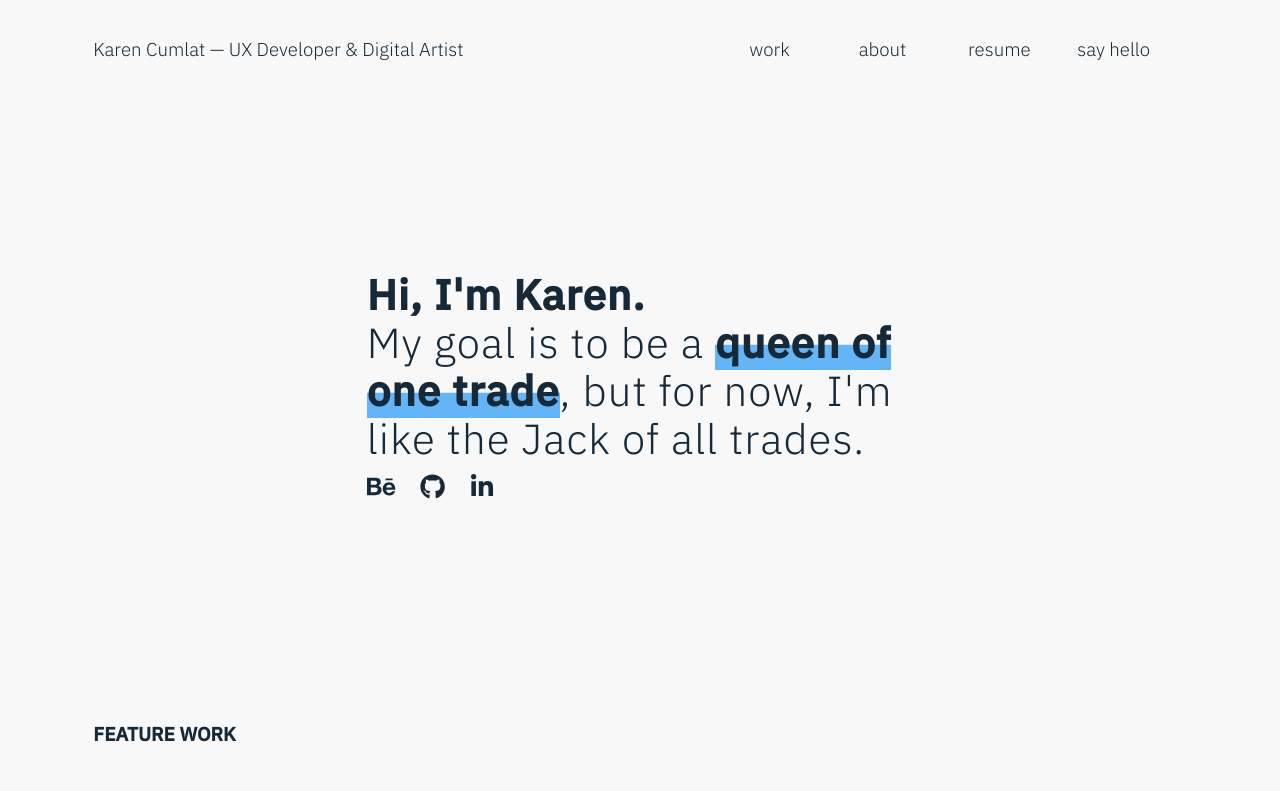
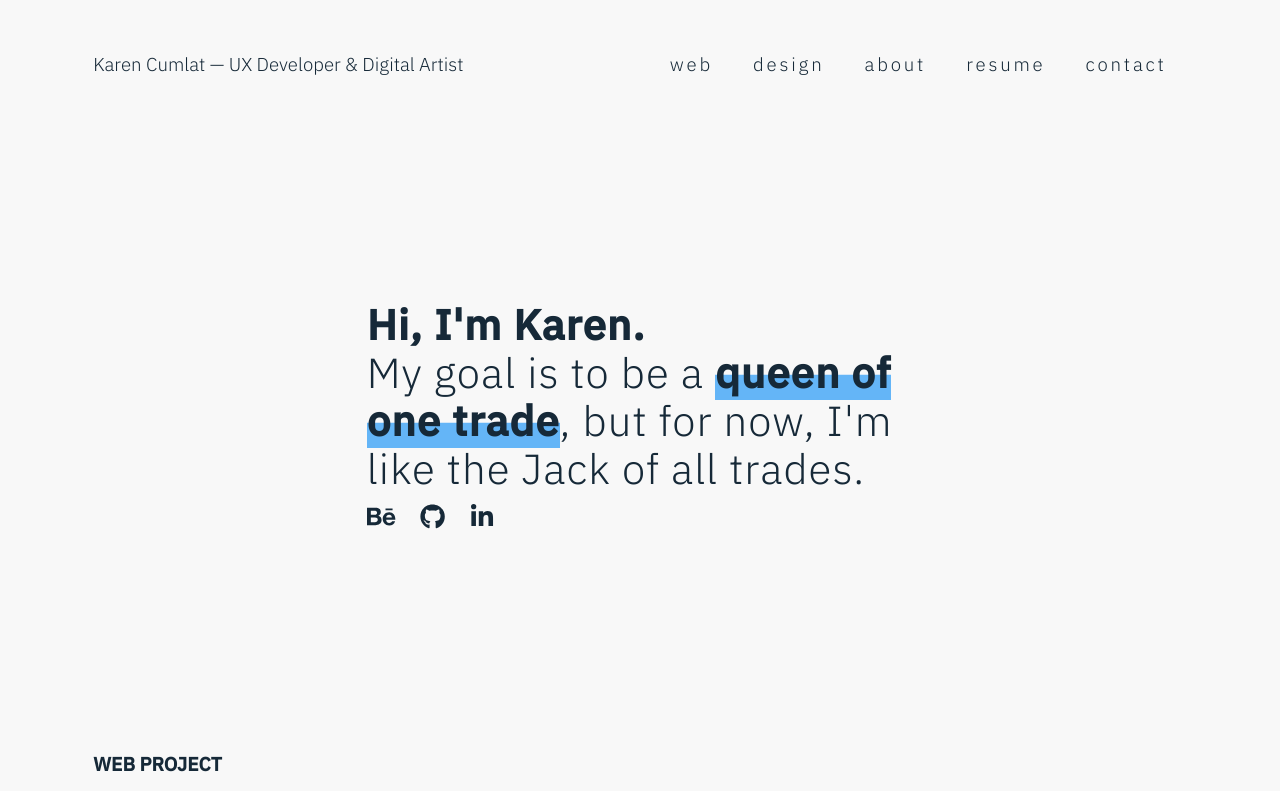
Before and after one commit to karencumlat/portfolio, a React (Create React App) app: page / in a window 1280 px wide. Shown: the top 791 px of the page. Built offline with nearby package versions, Linux system fonts and the light colour scheme.

Commit message:
update(header): add link web & design project

```diff
--- a/src/App.js
+++ b/src/App.js
@@ -16,8 +16,8 @@ function App() {
     <div className="app">
       <Header />
       <Main />
-      <section id="work" className="app-feature-work">
-        <h2 className="app-section-heading">FEATURE WORK</h2>
+      <section id="web" className="app-feature-work">
+        <h2 className="app-section-heading">WEB PROJECT</h2>
         {featureWork.map((feat) => {
           const imgUrl = `/images/${feat.tag}.jpg`;
           return (
@@ -35,8 +35,8 @@ function App() {
           );
         })}
       </section>
-      <section className="app-other--work">
-        <h2 className="app-section-heading">OTHER WORK</h2>
+      <section className="app-other--work" id="design">
+        <h2 className="app-section-heading">DESIGN PROJECT</h2>
         <div className="app-card-group">
           {otherWork.map((other) => {
             const imgUrl = `/images/${other.tag}.jpg`;
@@ -44,7 +44,7 @@ function App() {
               <WorkCard
                 key={other.tag}
                 url={imgUrl}
-                alt={other.tag}
+                alt={`${other.name} ${other.type}`}
                 tag={other.tag}
                 name={other.name}
                 year={other.year}
--- a/src/components/Header/header.css
+++ b/src/components/Header/header.css
@@ -5,6 +5,27 @@
 
 .app-nav--item {
   flex: 1;
+  letter-spacing: 0.15em;
+  display: inline-block;
+  padding: 15px 20px;
+  position: relative;
+}
+
+.app-nav--item:after {
+  background: none repeat scroll 0 0 transparent;
+  bottom: 0.25em;
+  content: '';
+  display: block;
+  height: 0.2em;
+  left: 50%;
+  position: absolute;
+  background: #64b5f7;
+  /* transition: width 0.3s ease 0s, left 0.3s ease 0s; */
+  width: 0;
+}
+.app-nav--item:hover:after {
+  width: 70%;
+  left: 15%;
 }
 
 @media screen and (max-width: 1024px) and (min-width: 600px) {
--- a/src/components/Header/index.js
+++ b/src/components/Header/index.js
@@ -1,4 +1,6 @@
 import './header.css';
+
+import { menuItem } from '../../helpers/menu';
 
 function Header() {
   return (
@@ -10,21 +12,21 @@ function Header() {
       </h1>
 
       <nav className="app-nav">
-        <a className="app-nav--item" href="#work">
-          work
-        </a>
-        <a className="app-nav--item" href="#about">
-          about
-        </a>
-        <a
-          className="app-nav--item"
-          href="https://drive.google.com/file/d/12x40Wbz0ZUYKdRUr1rbqRlpj_TjDIoZ4/view?usp=sharing"
-        >
-          resume
-        </a>
-        <a className="app-nav--item" href="mailto:karencumlat@gmail.com">
-          say hello
-        </a>
+        {menuItem.map((i) => {
+          return i.item === 'contact' ? (
+            <a className="app-nav--item contact" href={i.link} key={i.item}>
+              {i.item}
+            </a>
+          ) : i.link !== '' ? (
+            <a className="app-nav--item" href={i.link} key={i.item}>
+              {i.item}
+            </a>
+          ) : (
+            <a className="app-nav--item" href={`#${i.item}`} key={i.item}>
+              {i.item}
+            </a>
+          );
+        })}
       </nav>
     </header>
   );
--- /dev/null
+++ b/src/helpers/menu.js
@@ -0,0 +1,22 @@
+export const menuItem = [
+  {
+    item: 'web',
+    link: '',
+  },
+  {
+    item: 'design',
+    link: '',
+  },
+  {
+    item: 'about',
+    link: '',
+  },
+  {
+    item: 'resume',
+    link: 'https://drive.google.com/file/d/12x40Wbz0ZUYKdRUr1rbqRlpj_TjDIoZ4/view?usp=sharing',
+  },
+  {
+    item: 'contact',
+    link: 'mailto:karencumlat@gmail.com',
+  },
+];
```
